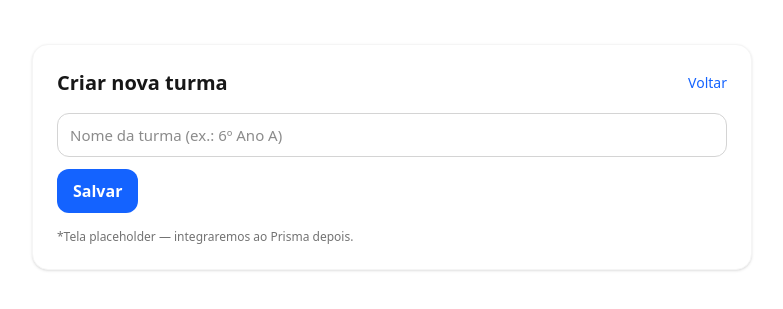
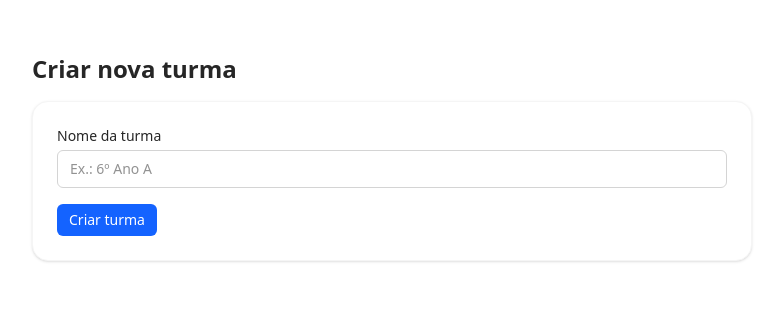
Before and after one commit to guilhermecardosocruz/edutech, a Next.js app in the folder apps/web/: page /turmas/nova in a window 1280 px wide. Shown: the part 243-552 px from the top of the page, without its empty margins (248-1031 px from the left). Built offline with nearby package versions, Linux system fonts and the light colour scheme.

Commit message:
feat(turmas): persistir no cookie no redirect; dashboard no-store; rota /api/debug/cookies

```diff
--- a/apps/web/src/app/(app)/dashboard/page.tsx
+++ b/apps/web/src/app/(app)/dashboard/page.tsx
@@ -2,8 +2,9 @@ import Link from "next/link";
 import { cookies } from "next/headers";
 
 export const metadata = { title: "Dashboard — Edutech" };
-export const dynamic = "force-dynamic"; // evita estático
-export const revalidate = 0;            // sem ISR/cache
+export const dynamic = "force-dynamic";
+export const revalidate = 0;
+export const fetchCache = "force-no-store";
 
 type Turma = { id: string; name: string; createdAt: string };
 
--- /dev/null
+++ b/apps/web/src/app/api/debug/cookies/route.ts
@@ -0,0 +1,13 @@
+import { NextResponse } from "next/server";
+import { cookies } from "next/headers";
+
+export const dynamic = "force-dynamic";
+
+export async function GET() {
+  const jar = cookies();
+  const all = jar.getAll().map(c => ({
+    name: c.name, value: c.value, httpOnly: c.httpOnly, sameSite: c.sameSite,
+    secure: c.secure, path: c.path, expires: c.expires
+  }));
+  return NextResponse.json({ cookies: all });
+}
--- a/apps/web/src/app/api/turmas/create/route.ts
+++ b/apps/web/src/app/api/turmas/create/route.ts
@@ -21,17 +21,16 @@ export async function POST(request: Request) {
   // adiciona turma
   list.push({ id, name, createdAt: new Date().toISOString() });
 
-  // monta o redirect
+  // monta redirect e seta cookie no mesmo response
   const url = new URL(`/turmas/${id}?name=${encodeURIComponent(name)}`, request.url);
   const res = NextResponse.redirect(url, { status: 302 });
 
-  // **seta o cookie no mesmo response** do redirect
   res.cookies.set({
     name: "turmas",
     value: JSON.stringify(list),
     httpOnly: true,
     sameSite: "lax",
-    secure: true,          // em prod (Vercel) é HTTPS
+    secure: true, // OK em produção (Vercel)
     path: "/",
     maxAge: 60 * 60 * 24 * 180, // 180 dias
   });
--- a/apps/web/src/app/turmas/nova/page.tsx
+++ b/apps/web/src/app/turmas/nova/page.tsx
@@ -1,24 +1,30 @@
-import Link from "next/link";
-
-export const metadata = { title: "Nova turma — Edutech" };
+export const metadata = { title: "Nova Turma — Edutech" };
 
 export default function NovaTurmaPage() {
   return (
     <main className="container-page bg-[var(--color-primary)]">
       <div className="w-full max-w-[720px]">
-        <div className="card p-5 sm:p-6 space-y-4">
-          <div className="flex items-center justify-between">
-            <h1 className="text-xl font-semibold">Criar nova turma</h1>
-            <Link className="text-sm text-[var(--color-secondary)] hover:underline" href="/dashboard">Voltar</Link>
-          </div>
+        <h1 className="text-xl sm:text-2xl font-semibold text-neutral-800 mb-4">Criar nova turma</h1>
 
-          <form action="/api/turmas/create" method="post" className="space-y-3">
-            <input name="name" required placeholder="Nome da turma (ex.: 6º Ano A)" className="input" />
-            <button type="submit" className="btn btn-primary">Salvar</button>
-          </form>
+        <form action="/api/turmas/create" method="post" className="card p-5 sm:p-6 space-y-4">
+          <label className="block text-sm font-medium text-neutral-800">
+            Nome da turma
+            <input
+              type="text"
+              name="name"            // <- obrigatório
+              required
+              placeholder="Ex.: 6º Ano A"
+              className="mt-1 w-full rounded-md border border-neutral-300 px-3 py-2"
+            />
+          </label>
 
-          <p className="text-xs text-neutral-500">*Tela placeholder — integraremos ao Prisma depois.</p>
-        </div>
+          <button
+            type="submit"
+            className="px-3 py-1.5 rounded-md bg-[var(--color-secondary)] text-white text-sm hover:opacity-90"
+          >
+            Criar turma
+          </button>
+        </form>
       </div>
     </main>
   );
```
